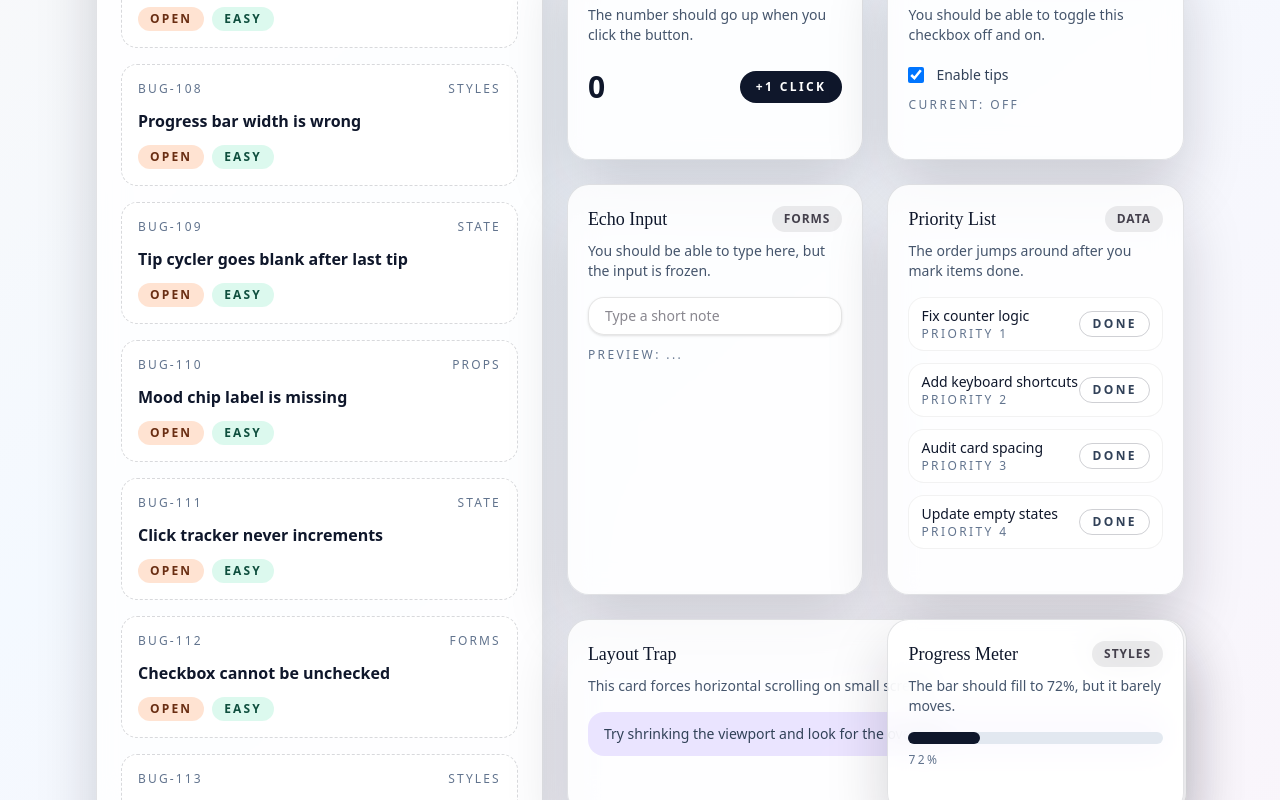
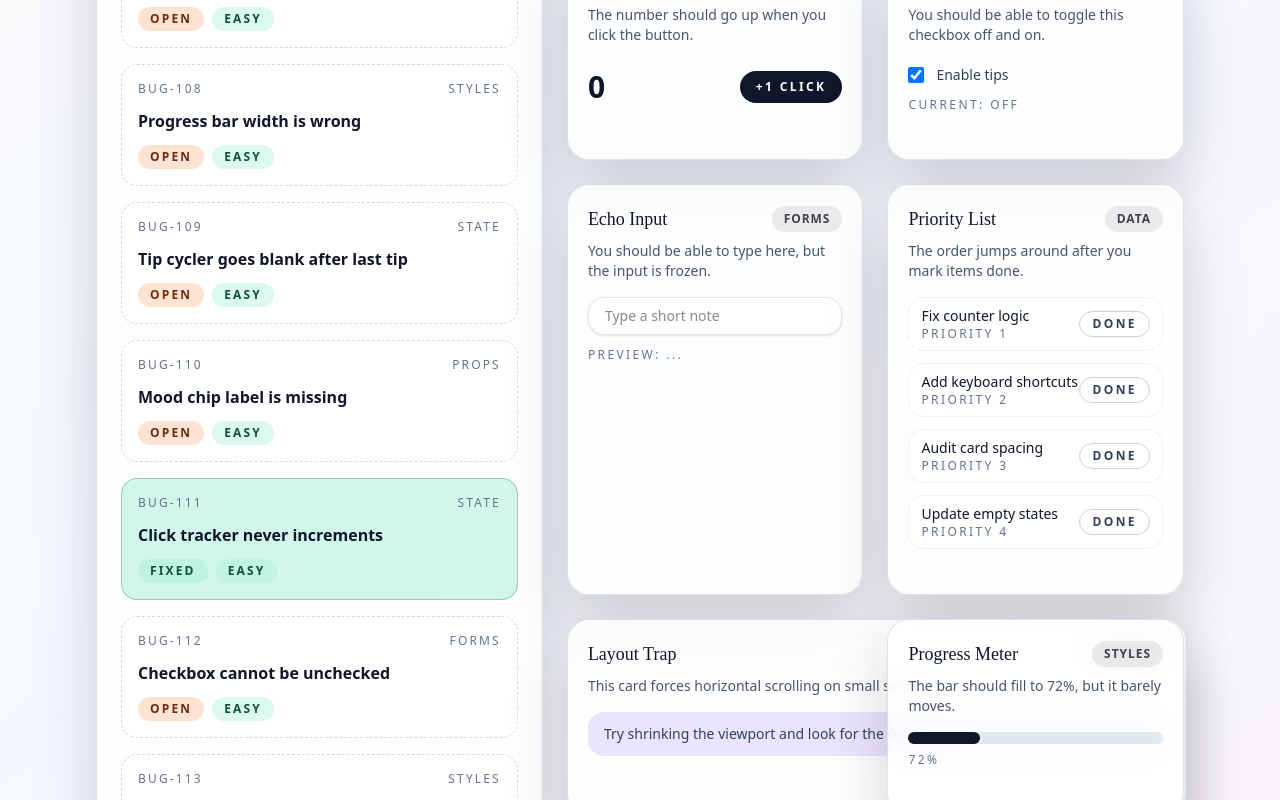
Before and after one commit to leonn09/react-training-lab, a React (Vite) app: page / in a window 1280 px wide. Shown: the part 1543-2343 px from the top of the page. Built offline with nearby package versions, Linux system fonts and the light colour scheme.

Commit message:
chore: mark BUG-111 fixed

```diff
--- a/src/data/bugs.js
+++ b/src/data/bugs.js
@@ -74,7 +74,7 @@ export const BUG_TICKETS = [
     title: 'Click tracker never increments',
     area: 'State',
     difficulty: 'Easy',
-    status: 'Open',
+    status: 'Fixed',
   },
   {
     id: 'BUG-112',
```
